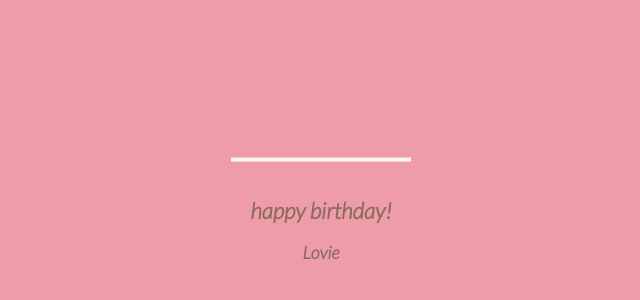
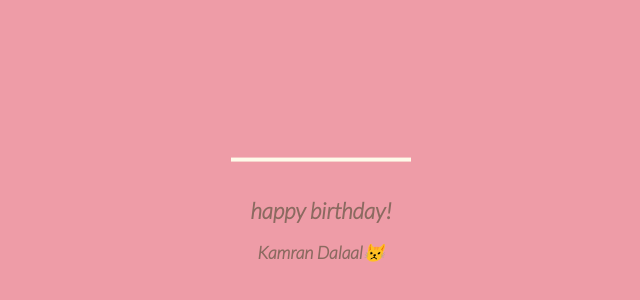
Before and after one commit to iamabdurrahman88/Hbd, a plain HTML site: page index.html in a window 1280 px wide. Shown: the part 166-466 px from the top of the page, without its empty margins (327-967 px from the left). Drawn offline with Linux system fonts and the light colour scheme.

Commit message:
Update index.html

```diff
--- a/index.html
+++ b/index.html
@@ -284,7 +284,7 @@
       </svg>
       <div class="text">
       <h1>happy birthday!</h1>
-      <p class="name">Lovie</p>
+      <p class="name">Kamran Dalaal😾</p>
       </div>
   </body>
 </html>
```
